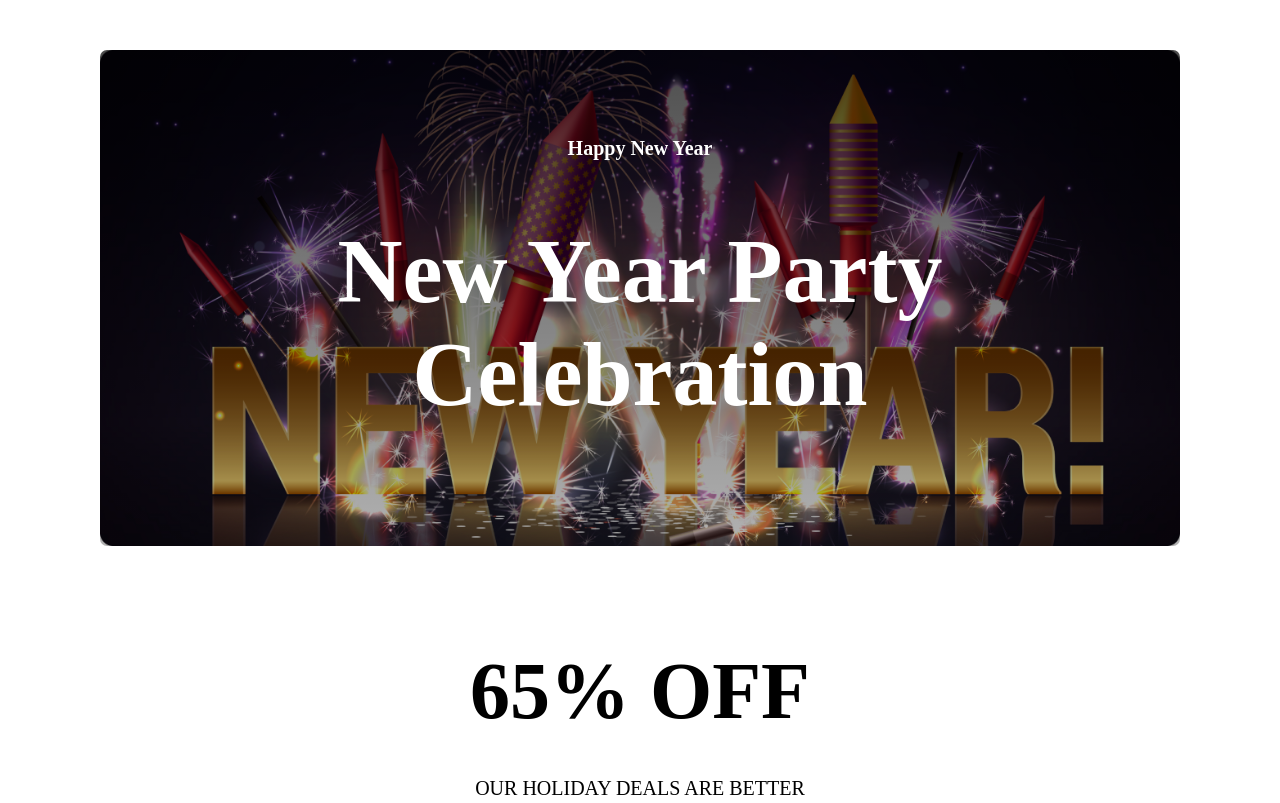
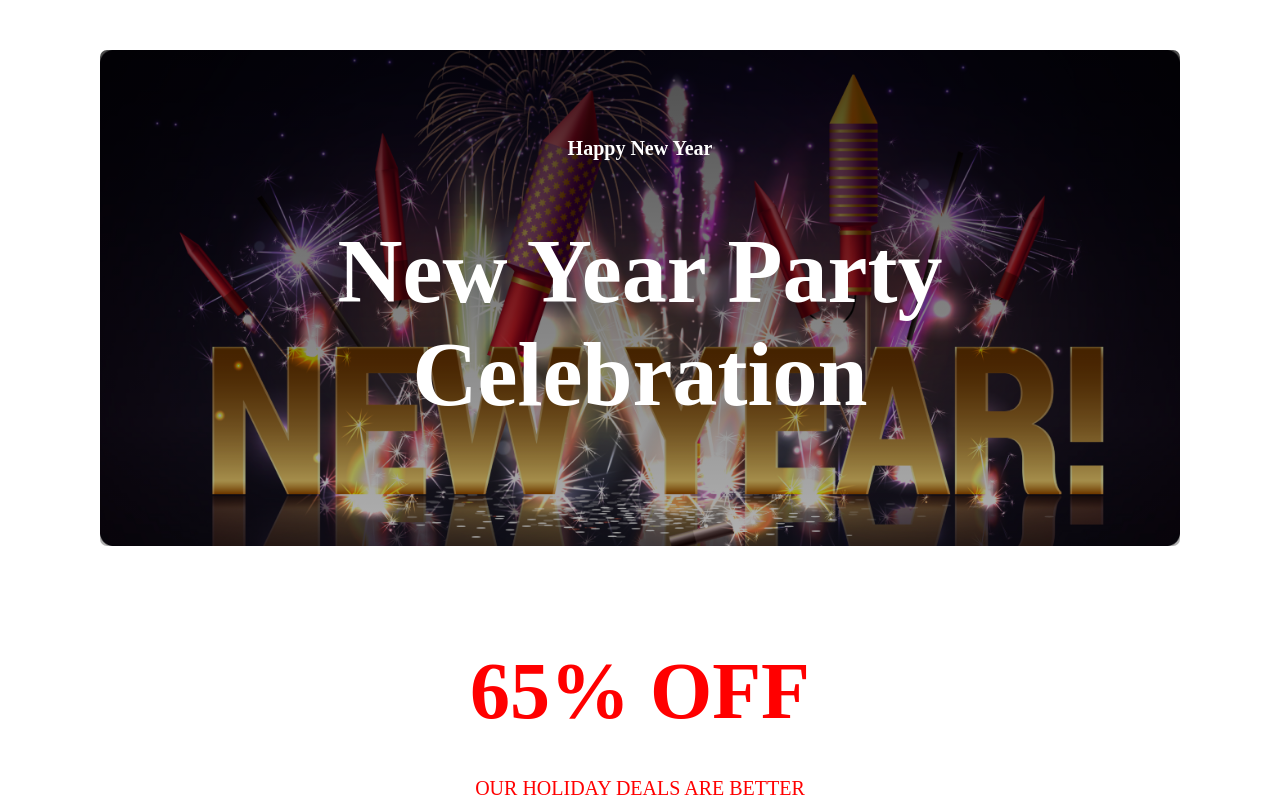
Before and after one commit to ratin17/new-year-html-css, a plain HTML site: page index.html in a window 1280 px wide. Shown: the top 803 px of the page. Drawn offline with Linux system fonts and the light colour scheme.

Commit message:
color fixed

```diff
--- a/styles/style.css
+++ b/styles/style.css
@@ -41,16 +41,18 @@ body{
     max-width:80%;
 }
 
-.off{
+.discount .off{
     font-size: 80px;
     font-weight: 700;
     margin-bottom: 40px;
+    color:red;
 }
 
-.holiday{
+.discount .holiday{
     font-size: 20px;
     font-weight: 200;
     margin-bottom: 10px;
+    color:red;
 }
 
 .category{
@@ -197,7 +199,7 @@ body{
     margin-top: 0px;;
     font-size: 60px;
     font-weight: 800;
-    margin-bottom: 10px;;
+    margin-bottom: 10px;
 }
 
 .holiday>h2>span{
```
